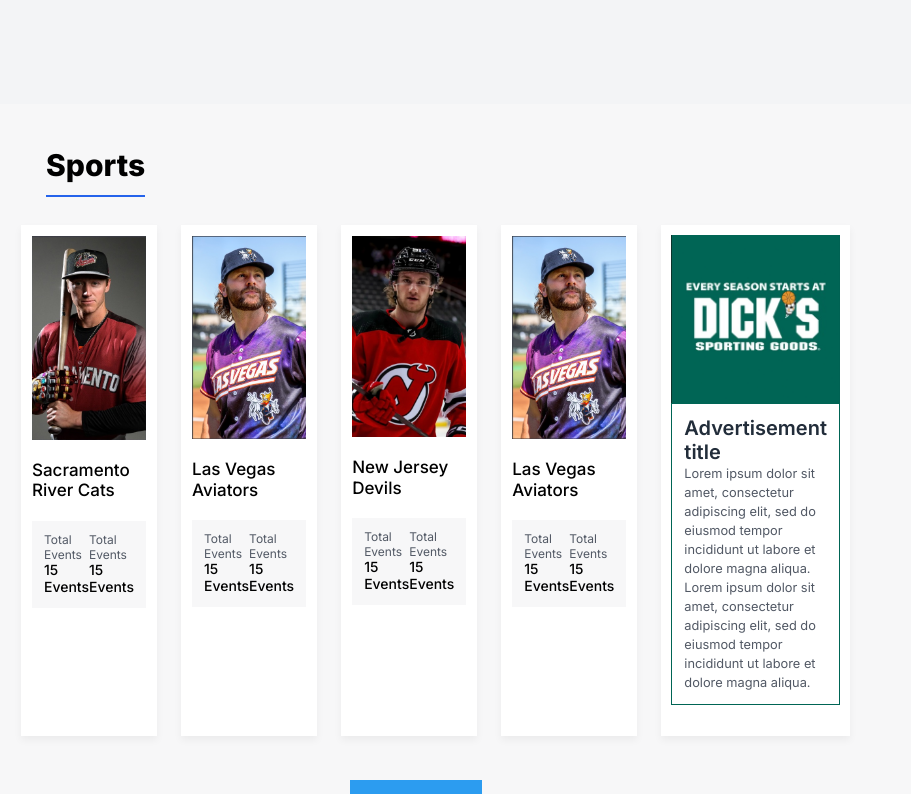
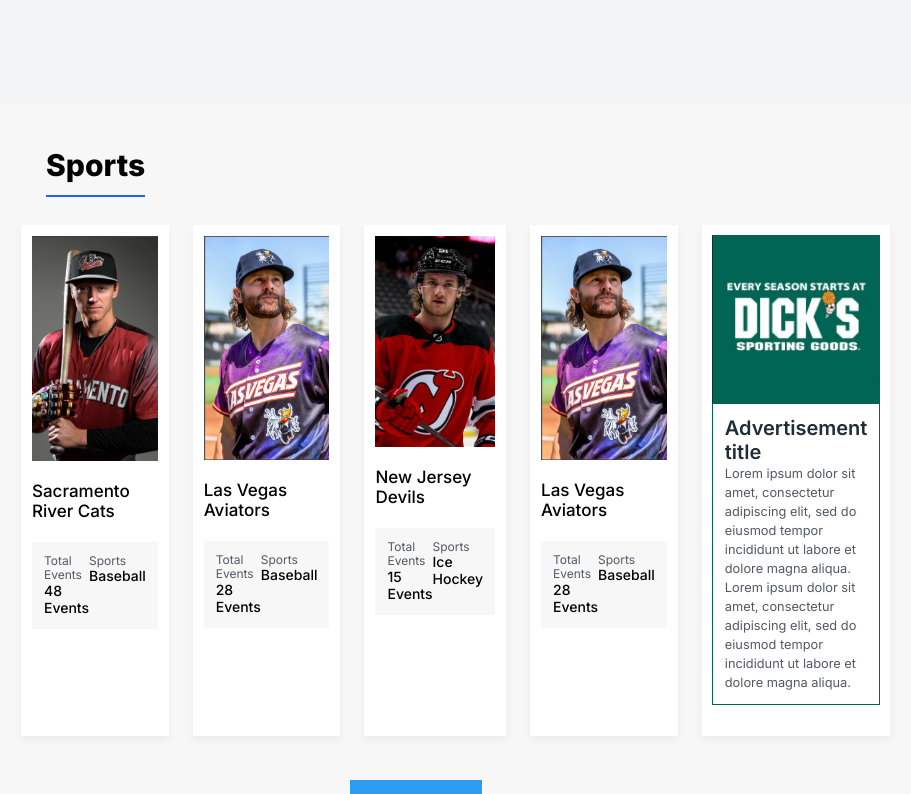
Before and after one commit to akash-panthri/hexleap_next_project, a Next.js app: page / in a window 1280 px wide. Shown: the top 794 px of the page, without its empty margins (224-1135 px from the left). Built offline with nearby package versions, Linux system fonts and the light colour scheme.

Commit message:
made teamElement use dummy data

```diff
--- a/src/components/teamElementComponents/OneTeamSpecDetail.tsx
+++ b/src/components/teamElementComponents/OneTeamSpecDetail.tsx
@@ -1,11 +1,11 @@
-import React from 'react'
+import { Detail } from "../../../utils/types"
 
-export default function OneTeamSpecDetail() {
+export default function OneTeamSpecDetail({datumDetail}:{datumDetail:Detail}) {
   return (
     <div className="">
 
-    <div className="text-[#525965] font-normal text-tmtc dark:text-grayed">Total Events</div>
-    <div className="text-black font-medium text-tmdl dark:text-white">15 Events</div>
+    <div className="text-[#525965] font-normal text-tmtc dark:text-grayed">{datumDetail.head}</div>
+    <div className="text-black font-medium text-tmdl dark:text-white">{datumDetail.sol}</div>
 
     </div>
   )
--- a/src/components/teamElementComponents/OneTeamSpecs.tsx
+++ b/src/components/teamElementComponents/OneTeamSpecs.tsx
@@ -7,9 +7,10 @@
     <div>
       <div className="flex flex-row p-3 justify-between bg-[#F7F7F8] dark:bg-[#292B32]">
 
+{datumDetails.map(datumDetail=>{
+  return <OneTeamSpecDetail key={datumDetail.mark} datumDetail={datumDetail} />
+})}
 
-        <OneTeamSpecDetail />
-        <OneTeamSpecDetail />
       </div>
     </div>
   )
```
